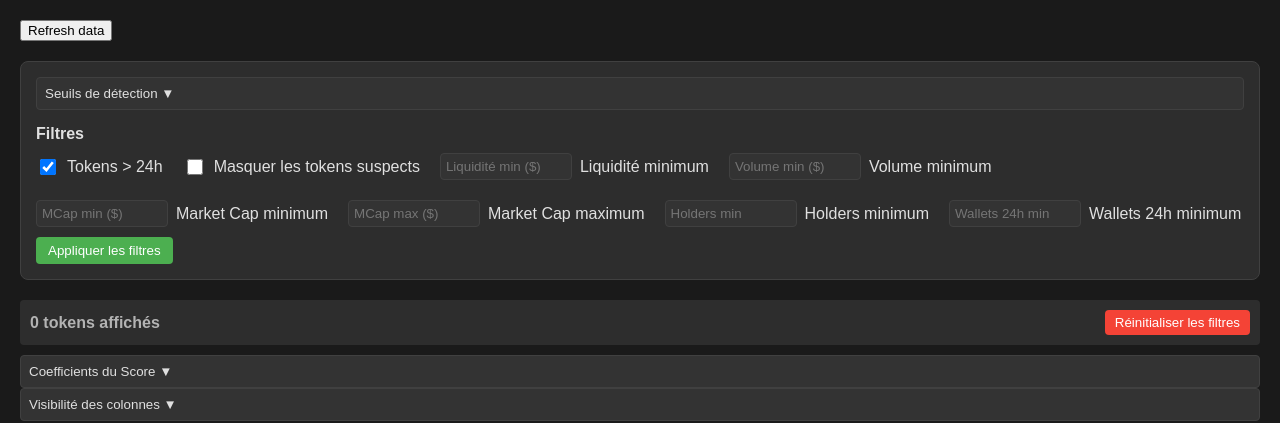
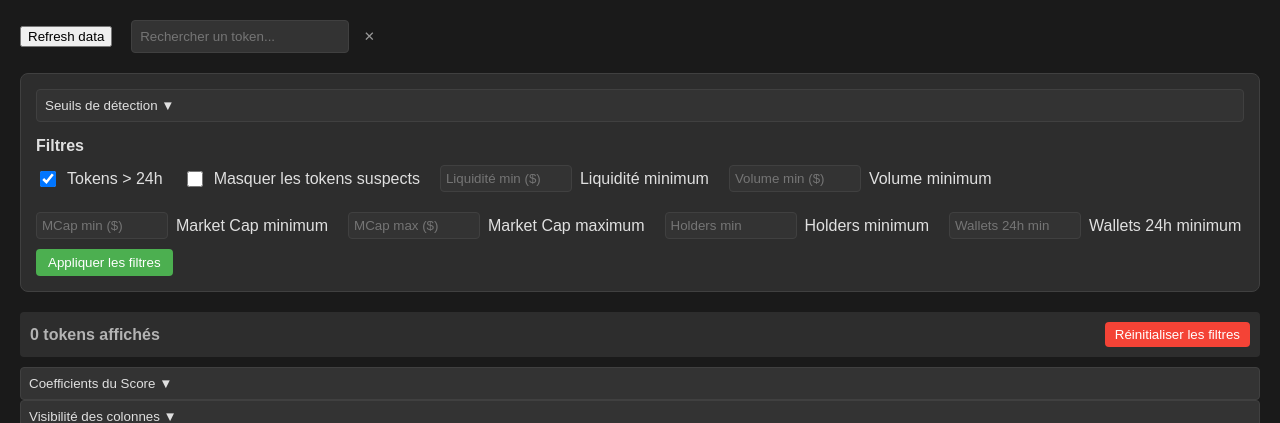
Before and after one commit to FrenSurfer/Sniffer, a Flask app: page / in a window 1280 px wide. Shown: the top 423 px of the page. Run offline with Flask 3, Linux system fonts and the light colour scheme.

Commit message:
feat: add a search field

```diff
--- a/static/css/styles.css
+++ b/static/css/styles.css
@@ -442,3 +442,30 @@ th {
 th {
     position: relative;
 }
+.search-container {
+    display: inline-flex;
+    align-items: center;
+    margin-left: 10px;
+}
+
+.search-input {
+    padding: 8px;
+    border: 1px solid #404040;
+    border-radius: 4px;
+    width: 200px;
+    margin-right: 5px;
+    background-color: #333333;
+    color: #e0e0e0;
+}
+
+.clear-search {
+    background: none;
+    border: none;
+    color: #999;
+    cursor: pointer;
+    padding: 5px;
+}
+
+.clear-search:hover {
+    color: #e0e0e0;
+}
--- a/static/js/main.js
+++ b/static/js/main.js
@@ -303,6 +303,60 @@ document.addEventListener('DOMContentLoaded', function() {
         input.addEventListener('change', updateSuspiciousHighlight);
     });
 
+    // Fonction de recherche
+    const searchInput = document.getElementById('tokenSearch');
+    const clearSearchBtn = document.getElementById('clearSearchBtn');
+
+    function searchTokens() {
+        const searchTerm = searchInput.value.toLowerCase().trim();
+        const rows = document.querySelectorAll('table tbody tr');
+        let visibleCount = 0;
+
+        rows.forEach(row => {
+            const symbol = row.querySelector('td:nth-child(2)').textContent.toLowerCase();
+            const name = row.querySelector('td:nth-child(3)').textContent.toLowerCase();
+            const address = row.querySelector('.token-select').dataset.address.toLowerCase();
+
+            if (searchTerm === '' ||
+                symbol.includes(searchTerm) ||
+                name.includes(searchTerm) ||
+                address.includes(searchTerm)) {
+                row.style.display = '';
+                visibleCount++;
+            } else {
+                row.style.display = 'none';
+            }
+        });
+
+        document.getElementById('visibleCount').textContent = `${visibleCount} tokens affichés`;
+    }
+
+    function clearSearch() {
+        searchInput.value = '';
+        searchTokens();
+    }
+
+    // Event listeners pour la recherche
+    searchInput.addEventListener('input', searchTokens);
+    clearSearchBtn.addEventListener('click', clearSearch);
+    searchInput.addEventListener('keypress', function(e) {
+        if (e.key === 'Enter') {
+            searchTokens();
+        }
+    });
+    // Ajouter les event listeners
+    document.addEventListener('DOMContentLoaded', function() {
+        const searchInput = document.getElementById('tokenSearch');
+        searchInput.addEventListener('input', searchTokens);
+
+        // Ajouter la possibilité de presser Entrée pour effectuer la recherche
+        searchInput.addEventListener('keypress', function(e) {
+            if (e.key === 'Enter') {
+                searchTokens();
+            }
+        });
+    });
+
     function updateWeightTotal() {
         const weights = [
             parseFloat(document.getElementById('priceChangeWeight').value) || 0,
--- a/templates/index.html
+++ b/templates/index.html
@@ -16,6 +16,14 @@
         <button onclick="refreshCache()" class="refresh-button">
             Refresh data
         </button>
+
+        <div class="search-container"></div>
+        <input type="text"
+               id="tokenSearch"
+               placeholder="Rechercher un token..."
+               class="search-input">
+        <button onclick="clearSearch()" class="clear-search">✕</button>
+    </div>
     </div>
     <div class="filters-panel">
         <div class="suspicious-thresholds-container">
@@ -173,6 +181,10 @@
         <span id="selectedCount">(0 sélectionné)</span>
     </div>
 
+
+
+
+
     {% if tokens %}
     <div class="table-container">
         <table>
```
Also changed, not shown: data/token_cache.csv.
